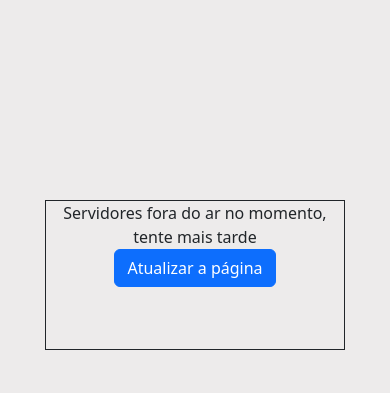
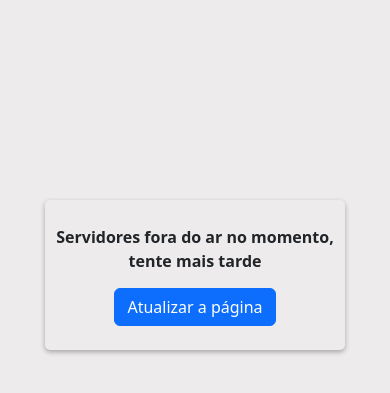
Before and after one commit to jo-alves22/CambioMoedas, a Flask app: template templates/serverdown.html in a window 390 px wide. Shown: the part 147-540 px from the top of the page. Run offline with Flask 2, Linux system fonts and the light colour scheme; the template is opened without the code that fills it, so the values that code supplies are empty.

Commit message:
Ajustando estilo da pagina de server down e iniciando o responsivo

```diff
--- a/templates/serverdown.html
+++ b/templates/serverdown.html
@@ -8,9 +8,9 @@
     <title>Server Down</title>
 </head>
 <body style="text-align: center; background-color: rgb(237, 235, 235); margin-top: 50px;">
-    <div class="aviso" style="border: solid 1px; width: 300px; height: 150px; position: absolute; left: 50%; top: 50%; transform: translate(-50%, -50%);">
-        <span>Servidores fora do ar no momento, tente mais tarde</span><br>
-        <button type="button" class="btn btn-primary">Atualizar a página</button>
+    <div class="aviso" style="border-radius: 5px; box-shadow: 0 2px 5px rgba(0,0,0,0.3); width: 300px; height: 150px; position: absolute; left: 50%; top: 50%; transform: translate(-50%, -50%); padding-top: 25px;">
+        <span style="font-weight: bold; ">Servidores fora do ar no momento, tente mais tarde</span><br>
+        <a href="http://localhost:5000/" class="btn btn-primary" style="margin-top: 15px;">Atualizar a página</a>
     </div>
 </body>
 </html>
```
Also changed, not shown: static/css/index.css (+14 -0 lines), templates/index.html (+9 -4 lines).
